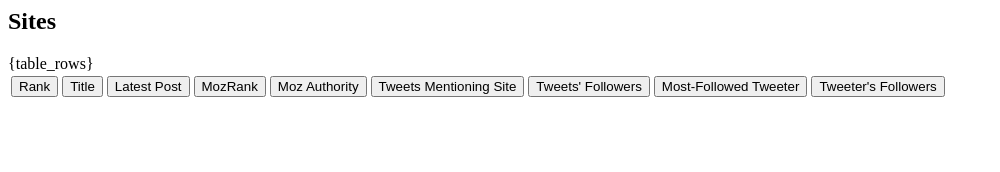
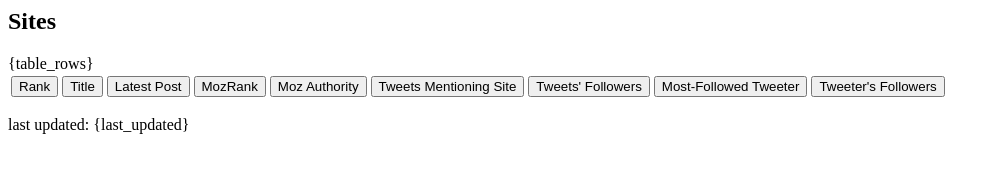
Before and after one commit to sethschori/top_sites, a plain HTML site: page templates/sites.html in a window 1280 px wide. Shown: the whole page, without its empty margins (0-1000 px from the left). Drawn offline with Linux system fonts and the light colour scheme; files whose address does not match are found by name.

Commit message:
Add "last updated" time to sites.html
- During development helps to track when the outputted page (index.html) was last updated.
- Also useful to the end user to see when the page was last updated.
- Might become part of a future feature to have a countup timer showing elapsed time since last update.

```diff
--- a/templates/sites.html
+++ b/templates/sites.html
@@ -23,6 +23,7 @@
 {table_rows}
                 </tbody>
             </table>
+            <p>last updated: {last_updated}</p>
         </div>
     </body>
 </html>
```
